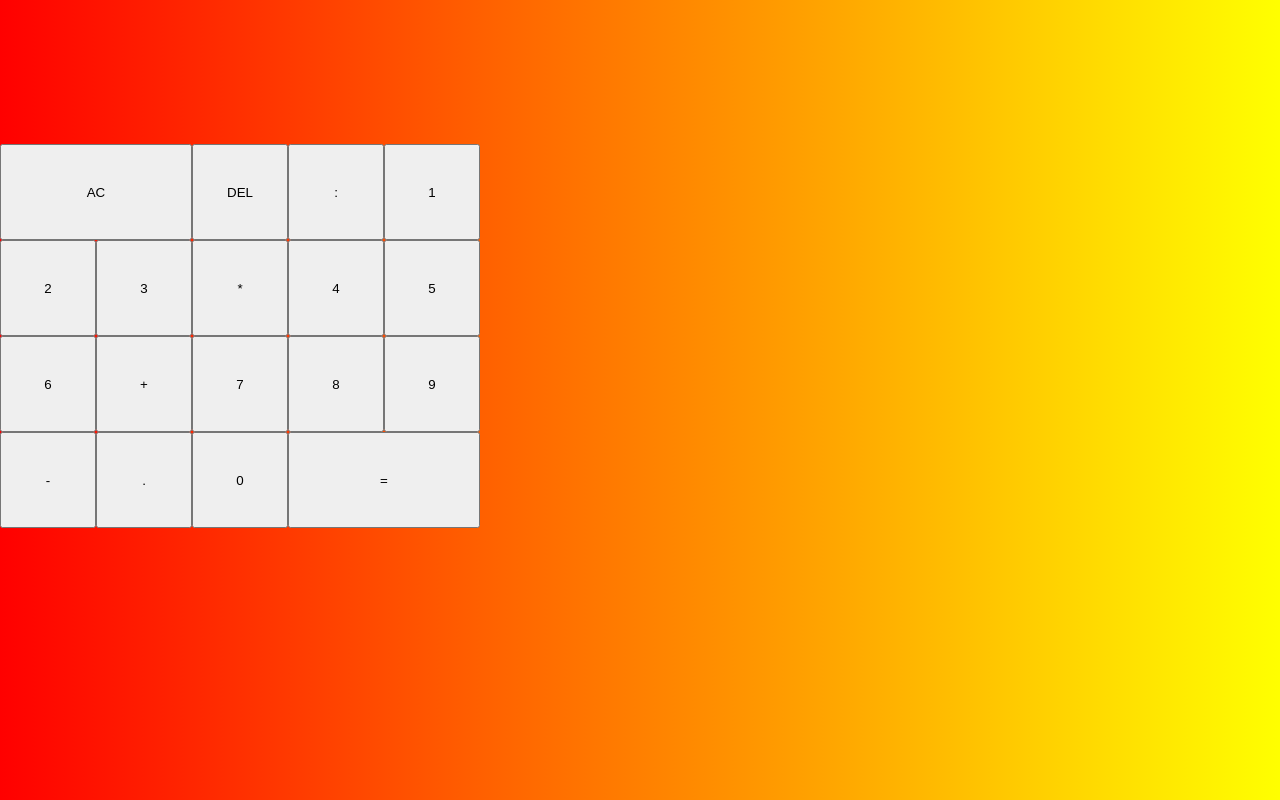
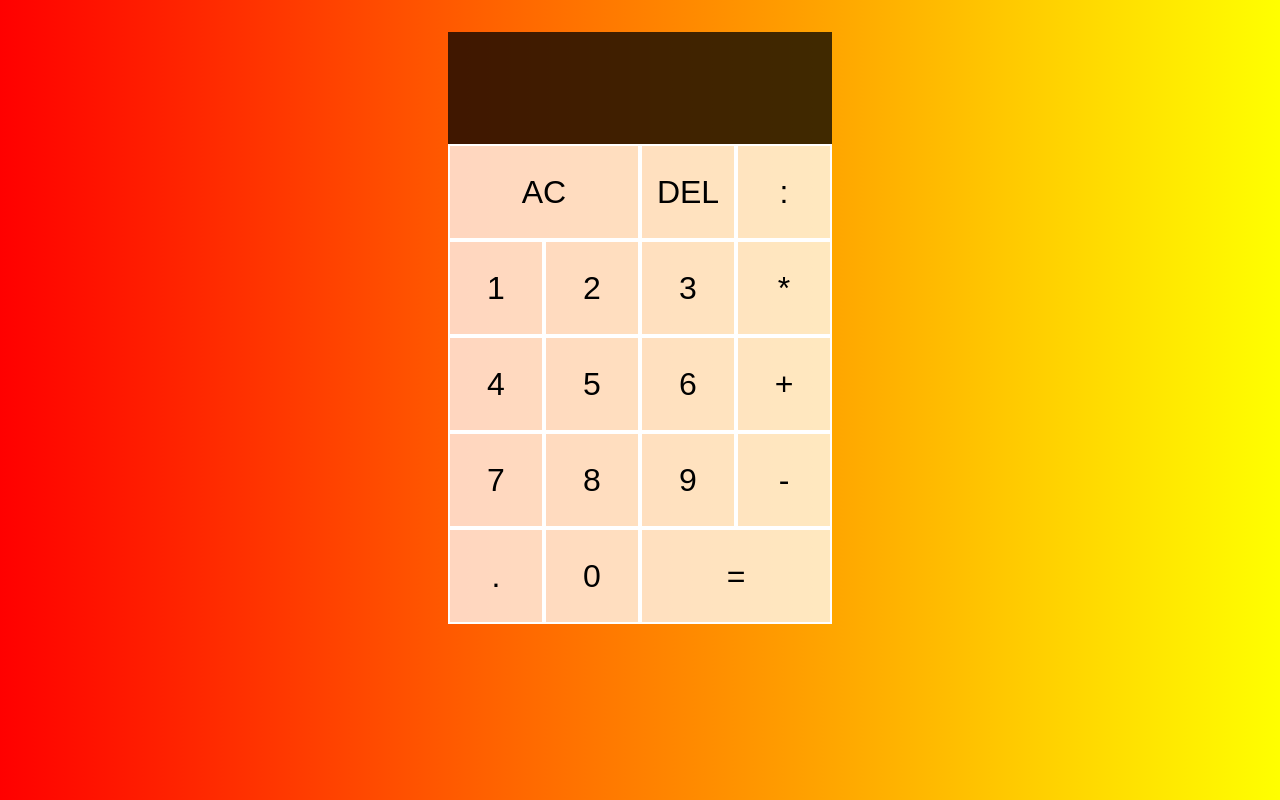
Before and after one commit to phNam2/CalculatorReact, a React (Create React App) app in the folder calculator/: page / in a window 1280 px wide. Built offline with nearby package versions, Linux system fonts and the light colour scheme.

Commit message:
Add style for the calculator

```diff
--- a/calculator/src/App.css
+++ b/calculator/src/App.css
@@ -10,8 +10,22 @@ body{
 .calculator-grid{
   display: grid;
   margin-top: 2rem;
-  grid-template-rows: minmax(7rem, auto) repeat(4, 6rem );
-  grid-template-columns:  repeat(5, 6rem);
+  justify-content: center;
+  grid-template-rows: minmax(7rem, auto) repeat(5, 6rem );
+  grid-template-columns:  repeat(4, 6rem);
+}
+
+.calculator-grid > button{
+  cursor: pointer;
+  font-size: 2rem;
+  border: 2px solid white;
+  outline: none;
+  background-color: rgb(255, 255, 255, 0.75);
+}
+
+.calculator-grid > button:hover,
+.calculator-grid > button:focus{
+  background-color: rgb(255, 255, 255, 0.9);
 }
 
 .span2{
@@ -19,5 +33,18 @@ body{
 }
 
 .result{
-  grid-column: 1/-1;;
+  grid-column: 1/-1;
+  background-color: rgba(0, 0, 0, 0.75);
+  display: flex;
 }
+
+.previous_operand{
+  color: rgb(179, 179, 179, 0.75);
+  font-size: 1.5 rem;
+
+}
+
+.currnet_operand{
+  color: white;
+  font-size: 2.5rem;
+}
```
